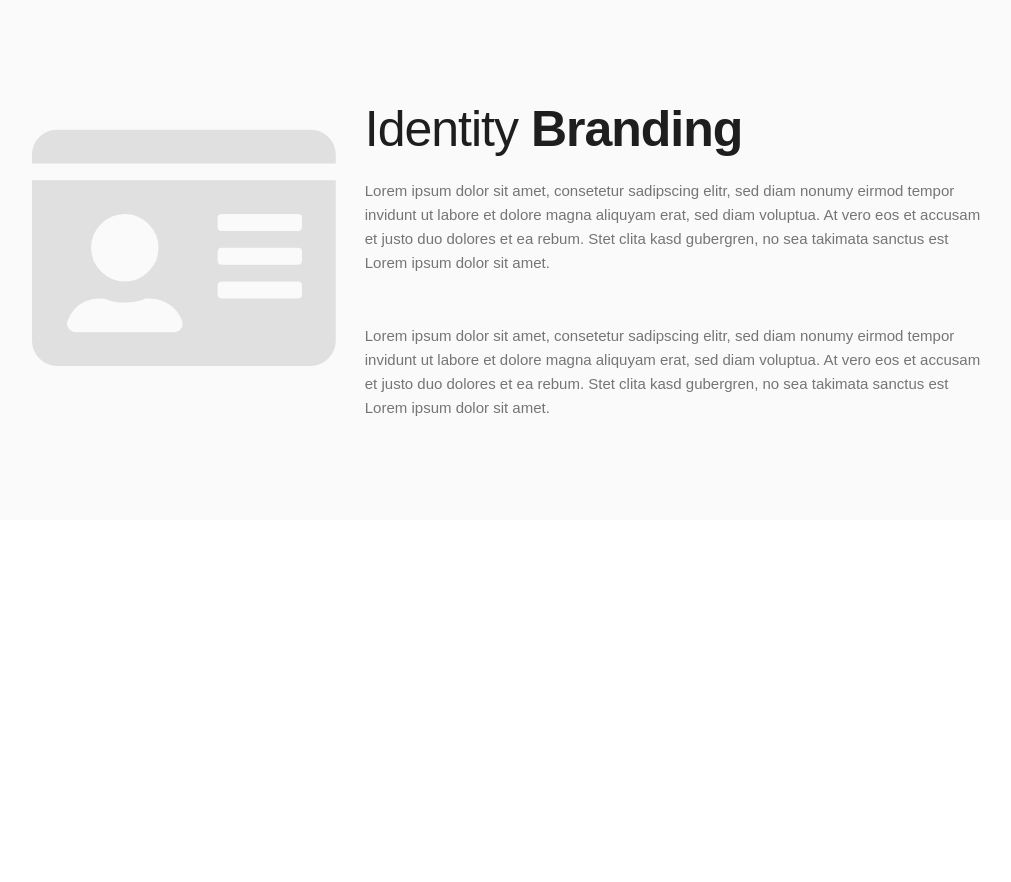
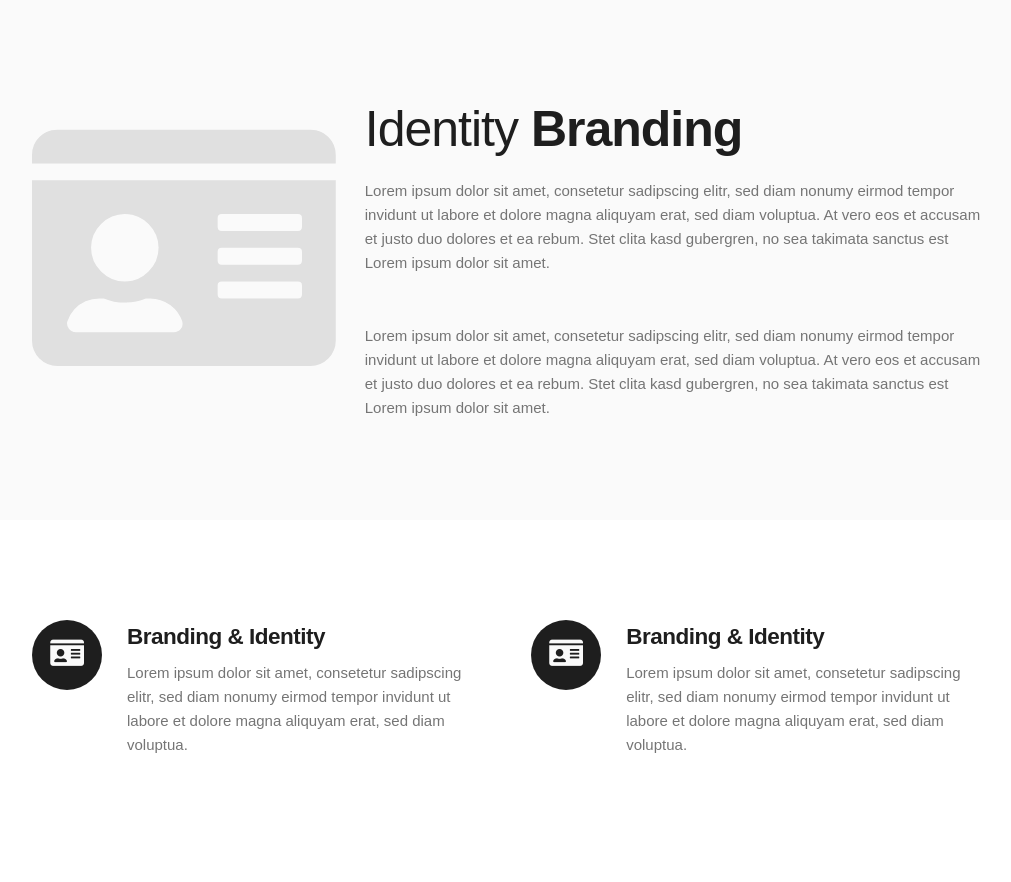
Before and after one commit to C4rist0p4/html, a PHP site: page /main.html in a window 1280 px wide. Shown: the part 1140-2022 px from the top of the page, without its empty margins (128-1139 px from the left). Before the commit the page ends 1556 px from the top, so only its background shows below. Run offline with PHP 8.4, Linux system fonts and the light colour scheme; some libraries are stand-ins or nearby versions; some web fonts are replaced.

Commit message:
24.10.2018

```diff
--- a/css/styles.css
+++ b/css/styles.css
@@ -90,3 +90,34 @@ body {
   margin-top: -20%;
   margin-bottom: -10%;
 }
+
+.feature {
+  padding-top: 100px;
+  padding-bottom: 100px;
+}
+
+.feature-icon {
+  width: 70px;
+  height: 60px;
+  padding-top: 10px;
+  background-color: rgb(30, 30, 30);
+  border-radius: 35px;
+  color: rgb(250, 250, 250);
+  text-align: center;
+  font-size: 30px;
+  float: left;
+}
+
+.feature-text {
+  margin-left: 95px;
+}
+
+.feature-text h5 {
+  font-size: 150%;
+  margin-bottom: 8px;
+  color: rgb(30, 30, 30);
+}
+
+.feature-text p {
+  color: rgb(117, 117, 117);
+}
--- a/main.html
+++ b/main.html
@@ -91,7 +91,37 @@
             </div>
         </div>
     </div>
-
+    <div class="feature">
+        <div class="container">
+            <div class="row">
+                <div class="six columns">
+                    <div class="feature-icon">
+                        <i class="fas fa-id-card"></i>
+                    </div>
+                    <div class="feature-text">
+                        <h5><strong>Branding & Identity</strong></h5>
+                        <p>Lorem ipsum dolor sit amet, consetetur sadipscing elitr,
+                            sed diam nonumy eirmod tempor invidunt
+                            ut labore et dolore magna aliquyam erat, sed diam voluptua.
+                        </p>
+                    </div>
+                </div>
+                <div class="six columns">
+                    <div class="feature-icon">
+                        <i class="fas fa-id-card"></i>
+                    </div>
+                    <div class="feature-text">
+                        <h5><strong>Branding & Identity</strong></h5>
+                        <p>Lorem ipsum dolor sit amet, consetetur sadipscing elitr,
+                            sed diam nonumy eirmod tempor invidunt
+                            ut labore et dolore magna aliquyam erat, sed diam voluptua.
+                        </p>
+                    </div>
+                </div>
+            </div>
+        </div>
+    </div>
+    </div>
 </body>
 
 </html>
```
